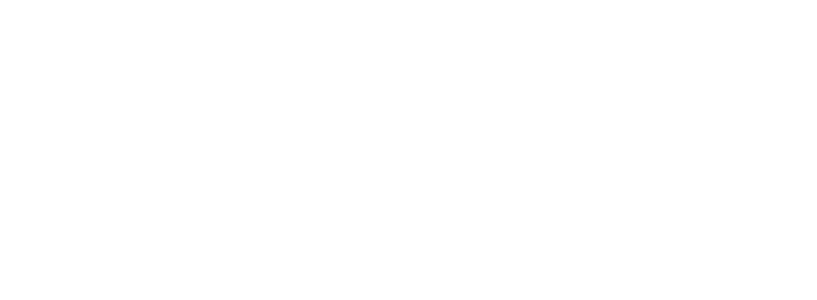
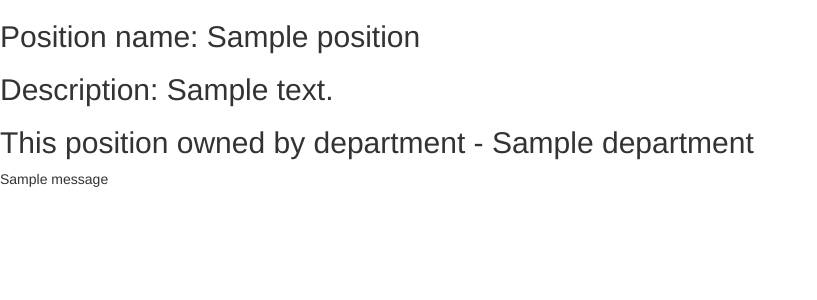
Before and after one commit to Wasper256/evo-departments, a Flask app: page /positions/1 in a window 1280 px wide. Before the commit the part shown is empty. Shown: the top 300 px of the page, without its empty margins (0-817 px from the left). Run offline with Flask 2, Linux system fonts and the light colour scheme; tables that the repository leaves empty hold one stand-in row (values such as "Sample post"); one stand-in notice (Sample message) is shown.

Commit message:
Position representation and was added, some fixes

```diff
--- a/app.py
+++ b/app.py
@@ -40,14 +40,15 @@
 
 @app.route('/departments/<departmentid>', methods=['GET', 'POST'])
 def department_page(departmentid):
-    department = Vacancy.query.filter_by(id=departmentid).first()
-    return render_template('departments.html')
+    department = Department.query.filter_by(id=departmentid).first()
+    return render_template('department_page.html', department=department)
 
 
 @app.route('/positions/<positionid>', methods=['GET', 'POST'])
 def position_page(positionid):
     position = Position.query.filter_by(id=positionid).first()
-    return render_template('positions.html')
+    dep = Department.query.filter_by(id=position.idd).first()
+    return render_template('position_page.html', position=position, dep=dep)
 
 
 @app.route('/vacancy/<vacancyid>', methods=['GET', 'POST'])
--- a/templates/position_page.html
+++ b/templates/position_page.html
@@ -0,0 +1,21 @@
+<!DOCTYPE html>
+<html>
+<head>
+  <title>{{ position.name }}</title>
+  <meta name="viewport" content="width=device-width, initial-scale=1.0">
+  <link href="static/bootstrap.min.css" rel="stylesheet" media="screen">
+</head>
+  <body>
+  <h2>Position name: {{ position.name }} </h2>
+  <h2>Description: {{ position.description }} </h2>
+  <h2>This position owned by department - {{ dep.name }} </h2>
+
+  {% with messages = get_flashed_messages() %}
+    {% if messages %}
+      {% for message in messages %}
+        {{ message }}
+      {% endfor %}
+    {% endif %}
+  {% endwith %}
+</body>
+</html>
```
Also changed, not shown: templates/vacancy_page.html (+3 -4 lines).
